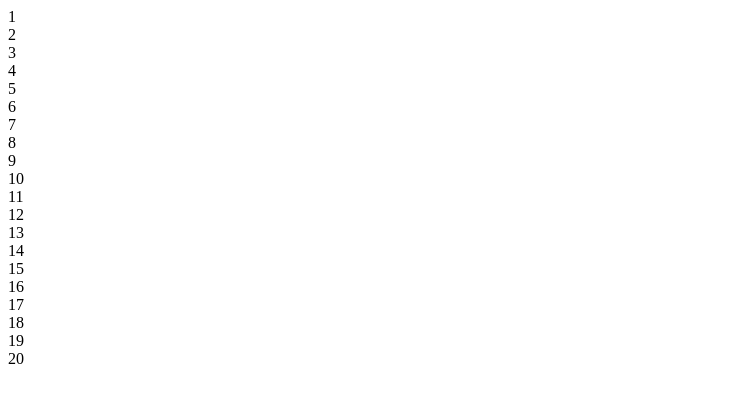
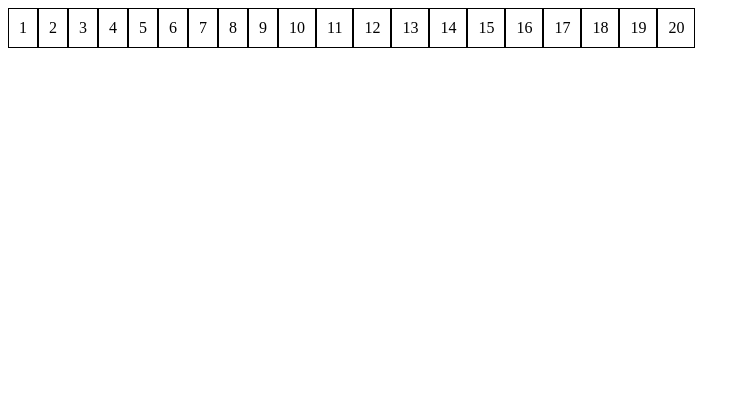
Before and after one commit to cdurden/aragog, a plain HTML site: page public/array.html in a window 1280 px wide. Shown: the whole page, without its empty margins (0-750 px from the left). Drawn offline with Linux system fonts and the light colour scheme.

Commit message:
Update array.html

```diff
--- a/public/array.html
+++ b/public/array.html
@@ -1,5 +1,12 @@
 <html>
   <head>
+    <style>
+      .element {
+        display: inline-block;
+        border: 1px solid black;
+        padding: 10px;
+      }
+    </style>
     <script>
       /* wee dom function from https://www.crockford.com/domjs.html */
       function dom(tag, attributes, nodes = []) {
```
